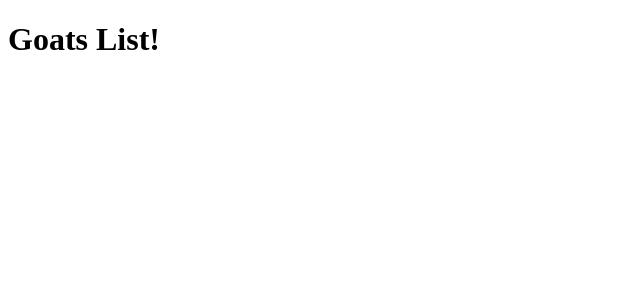
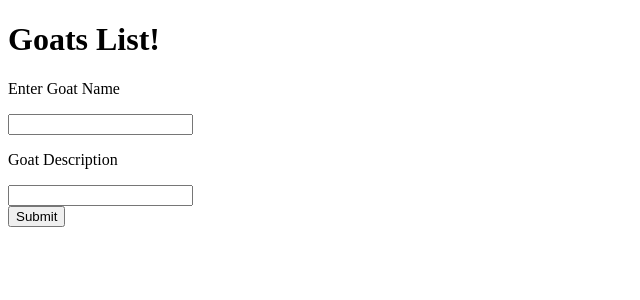
Before and after one commit to debjohnson33/blades, a React app: page / in a window 1280 px wide. Shown: the top 300 px of the page, without its empty margins (0-640 px from the left). Built offline with nearby package versions, Linux system fonts and the light colour scheme; no server answers.

Commit message:
Add GoatForm/onSubmit for form

```diff
--- a/client/src/components/App.jsx
+++ b/client/src/components/App.jsx
@@ -3,6 +3,7 @@ import axios from 'axios';
 
 import GoatList from './GoatList.jsx';
 import GoatDetails from './GoatDetails.jsx';
+import GoatForm from './GoatForm.jsx';
 
 class App extends React.Component {
   constructor(props) {
@@ -25,6 +26,26 @@ class App extends React.Component {
       });
   }
 
+  onSubmit(e, name, description) {
+    console.log('Submitted: ', name, description);
+    const goat = {name: name, description: description};
+    e.preventDefault();
+    this.setState(previousState => {
+      return { goats: [...previousState.goats, goat]}
+    });
+    axios.post('http://localhost:3000/api/goats', goat)
+      .then(res => {
+        if (res.data.affectedRows === 1) {
+          this.setState(previousState => {
+            return { goats: [...previousState.goats, goat]}
+          });
+        }
+      })
+      .catch(err => {
+        console.log(err);
+      })
+  }
+
   selectGoat(goat) {
     this.setState({
       currentGoat: goat
@@ -38,6 +59,7 @@ class App extends React.Component {
         <h1>Goats List!</h1>
         <GoatDetails goat={this.state.currentGoat || this.state.goats[0]} />
         <GoatList goats={goats} selectGoat={this.selectGoat} />
+        <GoatForm onSubmit={this.onSubmit.bind(this)}/>
       </div>
     )
   }
--- /dev/null
+++ b/client/src/components/GoatForm.jsx
@@ -0,0 +1,53 @@
+import React from 'react';
+
+class GoatForm extends React.Component {
+  constructor(props) {
+    super(props);
+    this.state = {
+      name: '',
+      description: ''
+    }
+    this.handleChange = this.handleChange.bind(this);
+  }
+
+  handleChange(e) {
+    const value = e.target.value;
+    this.setState({
+      ...this.state,
+      [e.target.name]: value
+    });
+  }
+
+  submit(e) {
+    this.props.onSubmit(e, this.state.name, this.state.description);
+    this.setState({
+      name: '',
+      description: ''
+    })
+  }
+
+  render() {
+    return (
+      <form onSubmit={this.submit.bind(this)}>
+        <p>Enter Goat Name</p>
+        <input
+          type="text"
+          name="name"
+          onChange={this.handleChange}
+          value={this.state.name}
+        />
+        <p>Goat Description</p>
+        <input
+          type="text"
+          name="description"
+          onChange={this.handleChange}
+          value={this.state.description}
+        />
+        <br></br>
+        <input type='submit' />
+      </form>
+    )
+  }
+}
+
+export default GoatForm;
```
